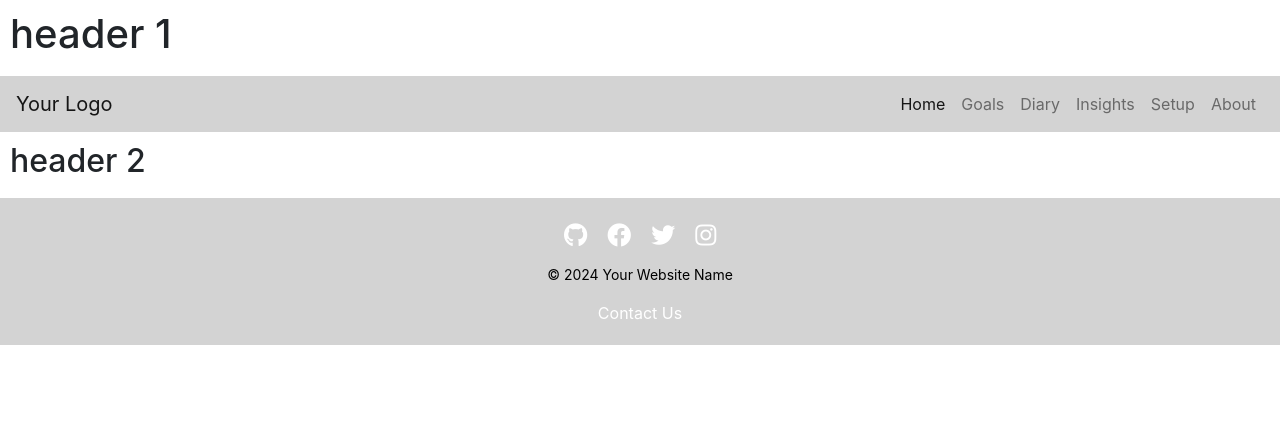
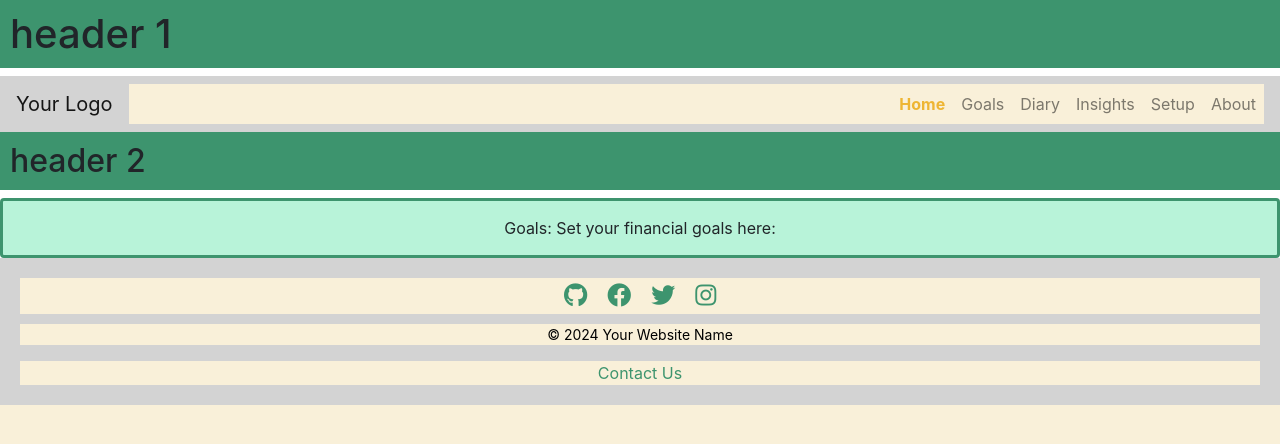
Before and after one commit to Kaylaesmith1/budget_busters, a plain HTML site: page index.html in a window 1280 px wide. Drawn offline with nearby package versions, Linux system fonts and the light colour scheme.

Commit message:
TESTING-color scheme

```diff
--- a/css/style.css
+++ b/css/style.css
@@ -3,9 +3,21 @@
     /* Example background color */
 }
 
+* {
+    background-color: #F9F0D9;
+
+}
+
+.active {
+    color: #EEB533 !important;
+    font-weight: 700;
+}
+
 h1,
 h2 {
     padding: 10px;
+    margin: 0;
+    background-color: #3D946E;
 }
 
 /* Navbar styles */
@@ -26,6 +38,25 @@ h2 {
     /* Example color for the toggler icon */
 }
 
+.goals-box {
+    padding: 15px;
+    border-radius: 4px;
+    border: 3px solid #3D946E;
+    background-color: #B8F3D9;
+
+    display: flex;
+    flex-direction: column;
+    text-align: center;
+    justify-content: center;
+    align-items: center;
+}
+
+
+
+
+
+
+
 /* Footer styles */
 footer {
     background-color: lightgray;
@@ -44,7 +75,7 @@ footer {
 }
 
 .social-links a {
-    color: white;
+    color: #3D946E;
     text-decoration: none;
     margin: 0 10px;
     font-size: 24px;
@@ -61,9 +92,11 @@ footer p {
 }
 
 .foot-link {
-    color: white;
+    color: #3D946E;
 }
 
 .foot-link:hover {
     text-decoration: none;
+    font-weight: 700;
+    color: #EEB533;
 }
--- a/index.html
+++ b/index.html
@@ -35,8 +35,8 @@
             </button>
             <div class="collapse navbar-collapse justify-content-end" id="navbarNav">
                 <ul class="navbar-nav">
-                    <li class="nav-item active">
-                        <a class="nav-link" href="#">Home <span class="sr-only">(current)</span></a>
+                    <li class="nav-item">
+                        <a class="nav-link active" href="#">Home <span class="sr-only">(current)</span></a>
                     </li>
                     <li class="nav-item">
                         <a class="nav-link" href="#">Goals</a>
@@ -58,6 +58,9 @@
         </nav>
 
         <h2>header 2</h2>
+        <div class="goals-box">
+            Goals: Set your financial goals here:
+        </div>
 
 
 
```
